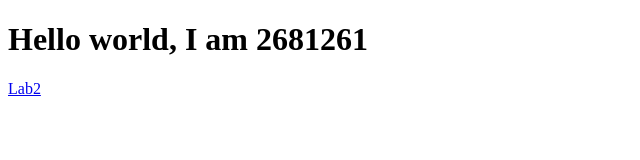
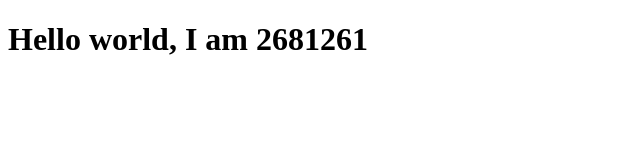
Before and after one commit to BMA20/Software-Design, a plain HTML site: page index.html in a window 1280 px wide. Shown: the full height of the page, 0-640 px from the left. Drawn offline with Linux system fonts and the light colour scheme.

Commit message:
Update index.html

```diff
--- a/index.html
+++ b/index.html
@@ -2,8 +2,5 @@
 <html>
 <head>
   <h1> Hello world, I am 2681261 </h1>
-  <a href="2681261-lab2.html">
-    Lab2
-  </a>
 </head>
 </html>
```
